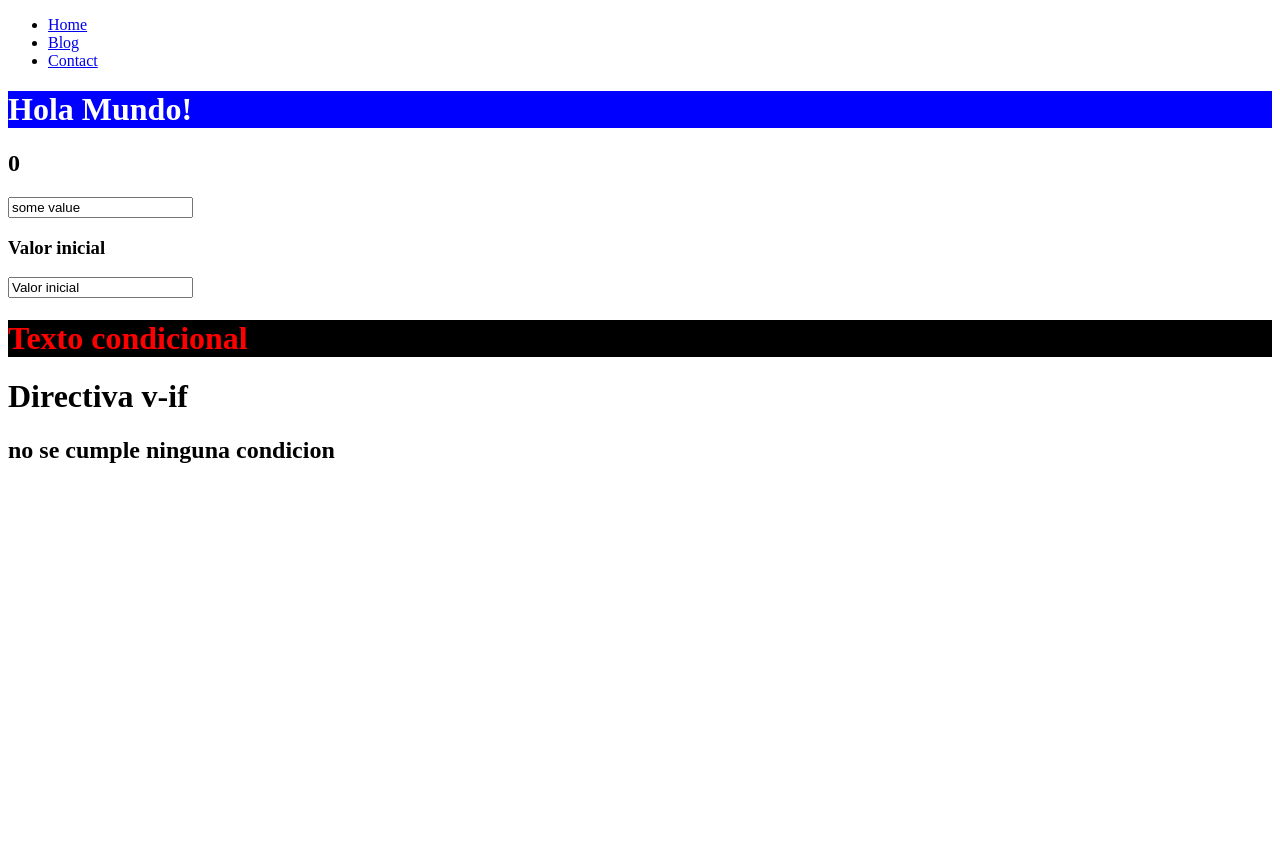
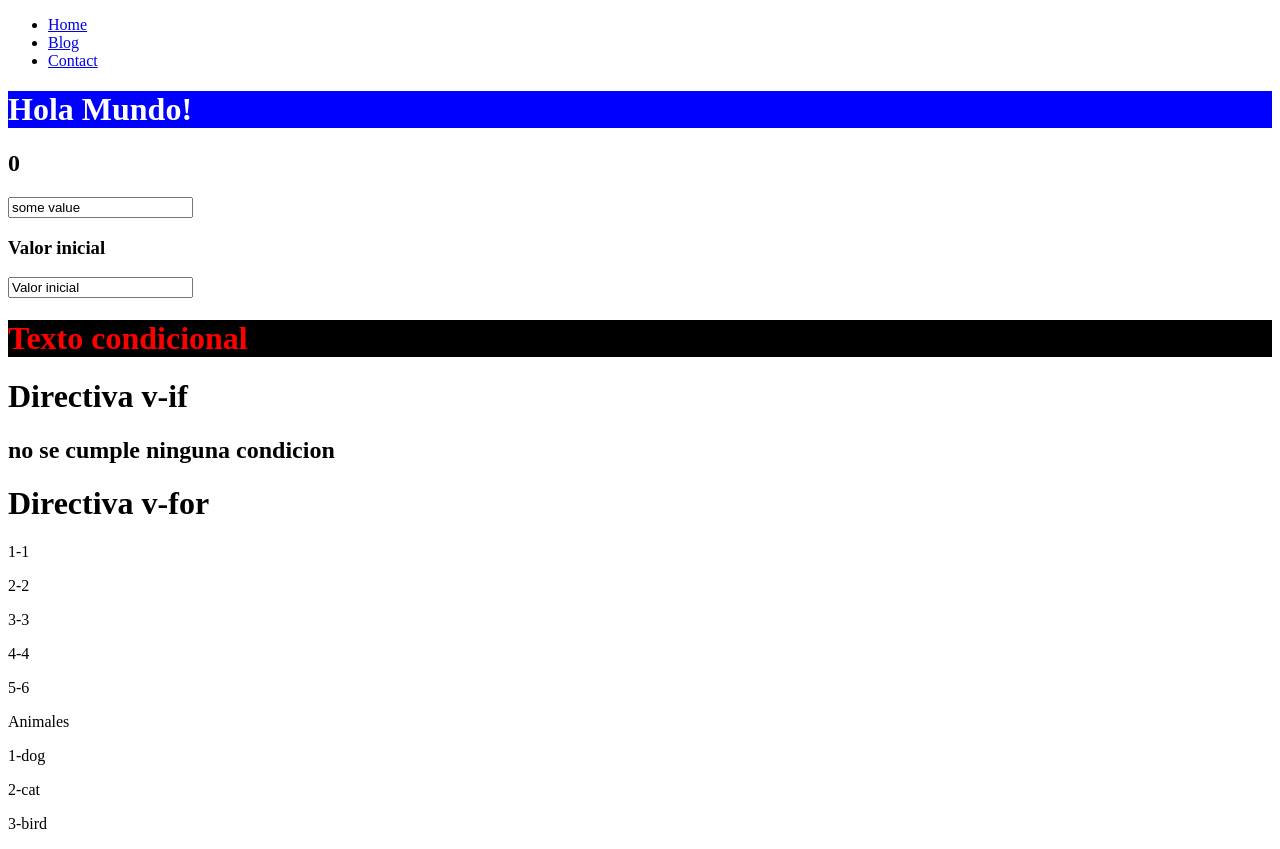
Before and after one commit to Chaparro10/Vue-Curso, a Vue app in the folder my-vue-project/: page / in a window 1280 px wide. Before the commit the page ends 800 px from the top, so only its background shows below. Built offline with nearby package versions, Linux system fonts and the light colour scheme.

Commit message:
Directiva v-for

```diff
--- a/my-vue-project/src/App.vue
+++ b/my-vue-project/src/App.vue
@@ -1,6 +1,7 @@
 <script setup>
-import { ref } from 'vue';
-import HeaderComponent from './components/HeaderComponent.vue';
+import { ref } from "vue";
+import HeaderComponent from "./components/HeaderComponent.vue";
+import { animals } from "./data/animals";
 let number = ref(0);
 
 //setInterval(()=>{number.value++},100);
@@ -13,12 +14,12 @@ const myValueModel = ref("Valor inicial");
 
 const addOne = () => {
   number.value++;
-}
+};
 
 let myCondition = true;
 
 const condition = false;
-
+const movies = ["1", "2", "3", "4", 6];
 </script>
 
 <template>
@@ -27,26 +28,32 @@ const condition = false;
 
   <h2 @click="addOne">{{ number }}</h2>
 
-  <input type="text" :value="myValue">
+  <input type="text" :value="myValue" />
 
   <h3>{{ myValueModel }}</h3>
 
-  <input type="text" v-model="myValueModel">
+  <input type="text" v-model="myValueModel" />
 
-  <h1 :class="{ highlight: myCondition, red: true }">
-    Texto condicional
-  </h1>
+  <h1 :class="{ highlight: myCondition, red: true }">Texto condicional</h1>
 
   <h1>Directiva v-if</h1>
 
   <h2 v-if="condition">la condicion se cumple</h2>
-  <h2 v-else-if="condition==1">
-    el else if
-  </h2>
-  <h2 v-else>
-    no se cumple ninguna condicion
-  </h2>
+  <h2 v-else-if="condition == 1">el else if</h2>
+  <h2 v-else>no se cumple ninguna condicion</h2>
 
+  <h1>Directiva v-for</h1>
+
+  <div>
+    <p v-for="(value, index) in movies" :key="value">
+      {{ index + 1 }}-{{ value }}
+    </p>
+
+    <p>Animales</p>
+     <p v-for="(value, index) in animals" :key="value.id">
+      {{ index + 1 }}-{{ value.name }}
+    </p>
+  </div>
 </template>
 
 <style scoped>
--- /dev/null
+++ b/my-vue-project/src/data/animals.js
@@ -0,0 +1,16 @@
+
+export const animals=[
+    {
+        id:1,
+        name:"dog",
+        img:""
+    },
+    {
+        id:2,
+        name:"cat"
+    },
+    {
+        id:3,
+        name:"bird"
+    }
+];
```
